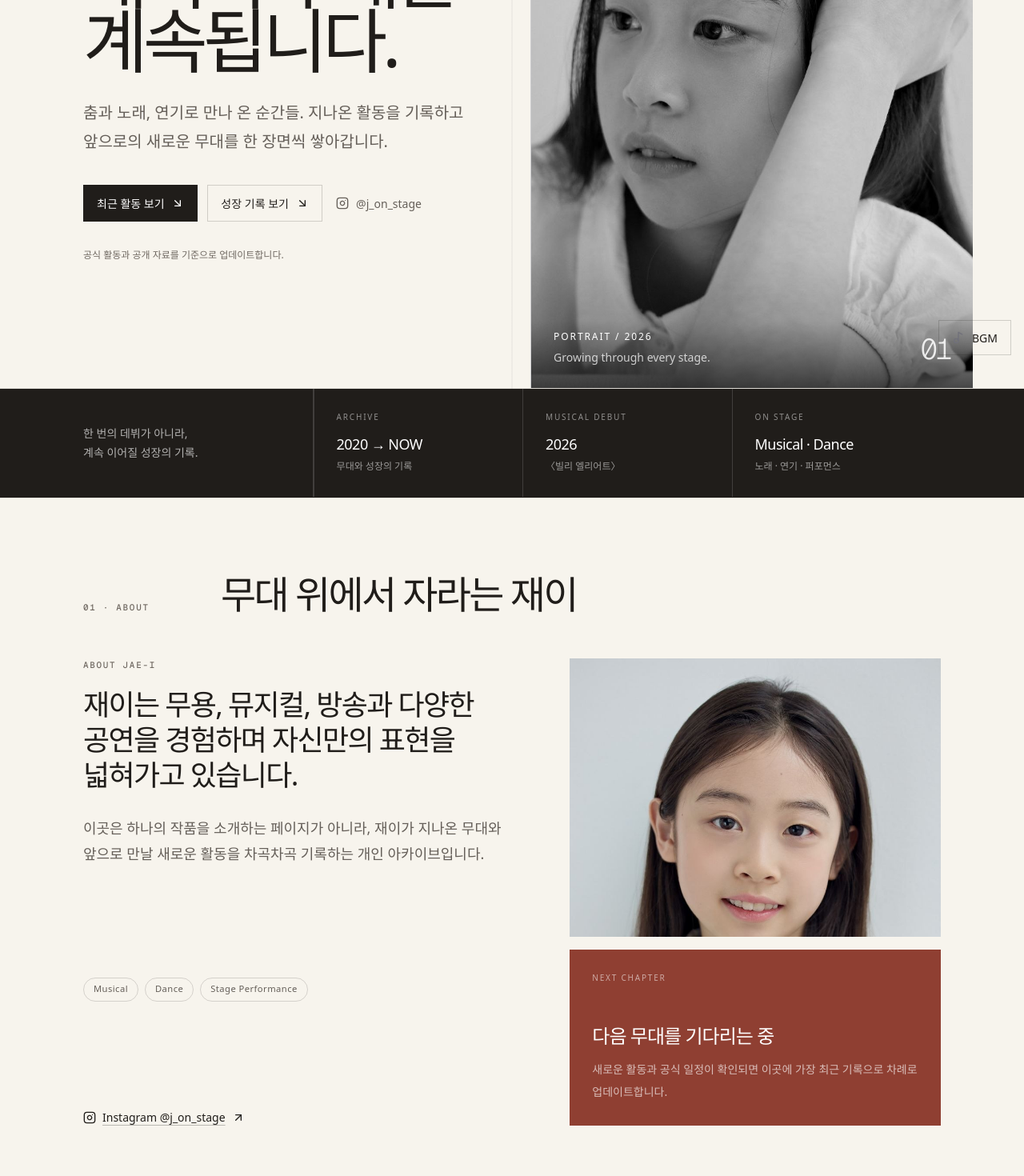
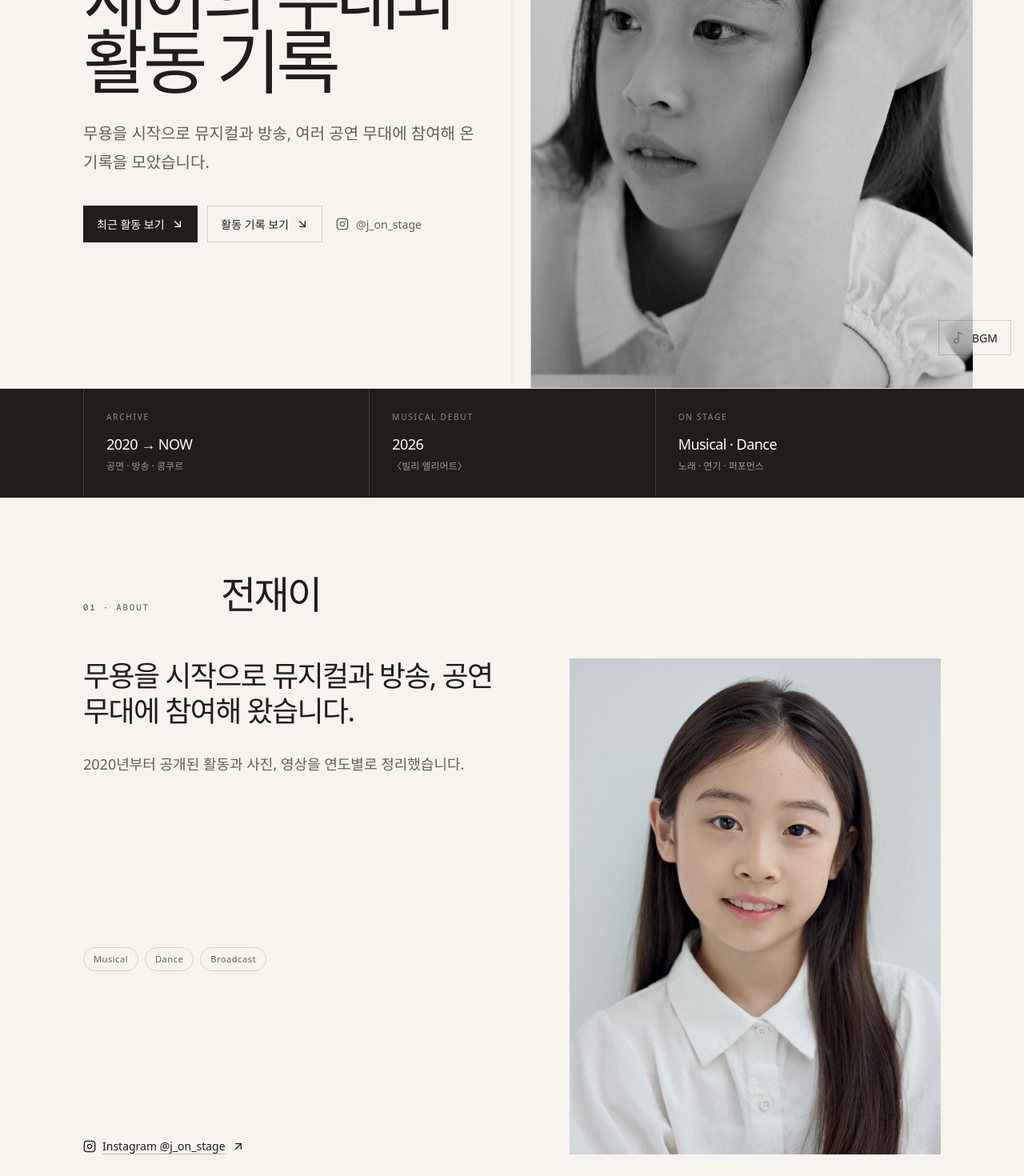
Before and after one commit to Jeonyomi/jaei-web, a Next.js app: page / in a window 1280 px wide. Shown: the part 340-1810 px from the top of the page at 80% size. Built offline with nearby package versions, Linux system fonts and the light colour scheme.

Commit message:
fix: simplify archive copy and photo labels

```diff
--- a/src/components/Guestbook.tsx
+++ b/src/components/Guestbook.tsx
@@ -35,7 +35,7 @@ export function Guestbook() {
         throw new Error(json?.error || `HTTP ${res.status}`);
       }
 
-      setSent("응원 메시지가 저장되었습니다. 감사합니다!");
+      setSent("응원 메시지를 저장했습니다.");
       setName("");
       setMsg("");
     } catch (err) {
@@ -98,8 +98,7 @@ export function Guestbook() {
       </form>
 
       <div className="surface-tint p-5">
-        <p className="section-kicker">Guide</p>
-        <p className="mt-2 text-sm font-medium text-zinc-950">안내</p>
+        <p className="text-sm font-medium text-zinc-950">메시지 안내</p>
         <p className="mt-2 text-sm leading-6 text-zinc-700">{site.guestbook.note}</p>
         <p className="mt-4 text-xs text-zinc-500">메시지는 저장되며, 공개 페이지에는 표시되지 않습니다.</p>
       </div>
--- a/src/components/Hero.tsx
+++ b/src/components/Hero.tsx
@@ -48,7 +48,6 @@ export function Hero() {
             </a>
           </div>
 
-          <p className="mt-8 max-w-xl text-xs leading-5 text-[var(--muted-light)]">{site.hero.note}</p>
         </div>
 
         <div className="relative min-h-[560px] border-t border-black/10 bg-zinc-200 lg:min-h-full lg:border-l lg:border-t-0">
@@ -60,13 +59,6 @@ export function Hero() {
             sizes="(max-width: 1024px) 100vw, 48vw"
             className="object-cover"
           />
-          <div className="absolute inset-x-0 bottom-0 flex items-end justify-between bg-gradient-to-t from-black/65 via-black/15 to-transparent px-5 pb-5 pt-24 text-white sm:px-7 sm:pb-7">
-            <div>
-              <p className="text-xs font-medium tracking-[0.16em]">PORTRAIT / 2026</p>
-              <p className="mt-2 text-sm text-white/75">Growing through every stage.</p>
-            </div>
-            <span className="font-mono text-4xl font-light tracking-[-0.08em] text-white/85">01</span>
-          </div>
         </div>
       </div>
     </section>
--- a/src/components/Highlights.tsx
+++ b/src/components/Highlights.tsx
@@ -3,13 +3,7 @@ import { site } from "@/content/content";
 export function Highlights() {
   return (
     <section className="border-b border-black/10 bg-[var(--ink)] text-white" aria-label="재이 활동 요약">
-      <div className="mx-auto grid w-full max-w-6xl grid-cols-1 px-5 sm:px-8 md:grid-cols-[1.1fr_repeat(3,1fr)] lg:px-10">
-        <div className="flex items-center border-white/15 py-7 md:border-r md:pr-7">
-          <p className="max-w-xs text-sm leading-6 text-white/65">
-            한 번의 데뷔가 아니라,
-            <br />계속 이어질 성장의 기록.
-          </p>
-        </div>
+      <div className="mx-auto grid w-full max-w-6xl grid-cols-1 px-5 sm:px-8 md:grid-cols-3 lg:px-10">
         {site.highlights.map((item) => (
           <div key={item.label} className="border-t border-white/15 py-7 md:border-l md:border-t-0 md:px-7">
             <p className="text-[10px] font-medium tracking-[0.18em] text-white/50">{item.label}</p>
--- a/src/components/Journey.tsx
+++ b/src/components/Journey.tsx
@@ -21,7 +21,6 @@ export function Journey() {
             <section key={year} className="grid grid-cols-1 border-b border-black/12 py-8 md:grid-cols-[150px_1fr] md:gap-8">
             <div>
               <h3 className="text-4xl font-medium tracking-[-0.055em] text-[var(--ink)]">{year}</h3>
-              <p className="mt-2 text-[10px] font-medium tracking-[0.18em] text-[var(--muted-light)]">STAGE LOG</p>
             </div>
             <ol className="mt-6 divide-y divide-black/10 md:mt-0">
               {items.map((item) => (
--- a/src/components/ProfileIntro.tsx
+++ b/src/components/ProfileIntro.tsx
@@ -8,8 +8,7 @@ export function ProfileIntro() {
     <div className="grid grid-cols-1 gap-10 lg:grid-cols-[1.08fr_0.92fr] lg:gap-16">
       <div className="flex flex-col justify-between">
         <div>
-          <p className="section-kicker">{site.profile.eyebrow}</p>
-          <p className="mt-5 max-w-3xl break-keep text-3xl font-medium leading-[1.28] tracking-[-0.045em] text-[var(--ink)] sm:text-4xl sm:leading-[1.22]">
+          <p className="max-w-3xl break-keep text-3xl font-medium leading-[1.28] tracking-[-0.045em] text-[var(--ink)] sm:text-4xl sm:leading-[1.22]">
             {site.profile.lead}
           </p>
           <p className="mt-7 max-w-2xl break-keep text-base leading-8 text-[var(--muted)] sm:text-lg">
@@ -37,8 +36,7 @@ export function ProfileIntro() {
         </a>
       </div>
 
-      <div className="grid grid-cols-1 gap-4 sm:grid-cols-2 lg:grid-cols-1">
-        <div className="relative aspect-[4/3] overflow-hidden bg-zinc-200">
+      <div className="relative min-h-[460px] overflow-hidden bg-zinc-200 lg:min-h-[620px]">
           <Image
             src={site.profile.image}
             alt={site.profile.imageAlt}
@@ -46,14 +44,6 @@ export function ProfileIntro() {
             sizes="(max-width: 1024px) 100vw, 42vw"
             className="object-cover object-top"
           />
-        </div>
-        <div className="next-stage-panel flex min-h-[220px] flex-col justify-between p-6 sm:p-7">
-          <p className="text-[10px] font-medium tracking-[0.18em] text-white/55">{site.profile.nextStage.eyebrow}</p>
-          <div className="mt-12">
-            <h3 className="text-2xl font-medium tracking-[-0.04em] text-white">{site.profile.nextStage.title}</h3>
-            <p className="mt-3 break-keep text-sm leading-7 text-white/65">{site.profile.nextStage.body}</p>
-          </div>
-        </div>
       </div>
     </div>
   );
--- a/src/components/Stories.tsx
+++ b/src/components/Stories.tsx
@@ -20,7 +20,7 @@ export function Stories() {
           className="group flex min-h-[360px] flex-col justify-between bg-[var(--ink)] p-7 text-white transition-transform duration-300 hover:-translate-y-1 sm:p-9"
         >
           <div className="flex items-center justify-between gap-4">
-            <p className="text-[10px] font-medium tracking-[0.18em] text-white/50">FEATURED STORY</p>
+            <p className="text-xs text-white/50">주요 소식</p>
             <ArrowUpRight className="h-5 w-5 text-white/60 transition-transform group-hover:translate-x-0.5 group-hover:-translate-y-0.5" aria-hidden="true" />
           </div>
           <div className="mt-16">
--- a/src/content/content.ts
+++ b/src/content/content.ts
@@ -36,65 +36,57 @@ export type ActivityItem = {
 
 export const site = {
   title: "Jae-i on Stage",
-  description: "재이가 지나온 무대와 앞으로의 새로운 활동을 한 장면씩 쌓아가는 성장 아카이브",
+  description: "전재이의 공연과 활동을 정리한 개인 아카이브",
   nav: [
     { label: "재이 소개", href: "#about" },
     { label: "최근 활동", href: "#activities" },
-    { label: "성장 기록", href: "#journey" },
+    { label: "활동 기록", href: "#journey" },
     { label: "소식", href: "#stories" },
     { label: "갤러리", href: "#gallery" },
     { label: "응원", href: "#guestbook" },
   ] satisfies NavItem[],
   hero: {
-    eyebrow: "JAE-I · ACTIVITY ARCHIVE",
-    headline: "재이의 무대는\n계속됩니다.",
+    eyebrow: "JAE-I ON STAGE",
+    headline: "재이의 무대와\n활동 기록",
     subheadline:
-      "춤과 노래, 연기로 만나 온 순간들. 지나온 활동을 기록하고 앞으로의 새로운 무대를 한 장면씩 쌓아갑니다.",
+      "무용을 시작으로 뮤지컬과 방송, 여러 공연 무대에 참여해 온 기록을 모았습니다.",
     image: "/gallery/portrait-2026-02.jpg",
     imageAlt: "재이의 흑백 프로필 사진",
     ctas: [
       { label: "최근 활동 보기", href: "#activities", variant: "primary" as const },
-      { label: "성장 기록 보기", href: "#journey", variant: "secondary" as const },
+      { label: "활동 기록 보기", href: "#journey", variant: "secondary" as const },
     ],
-    note: "공식 활동과 공개 자료를 기준으로 업데이트합니다.",
   },
   highlights: [
-    { label: "ARCHIVE", value: "2020 → NOW", note: "무대와 성장의 기록" },
+    { label: "ARCHIVE", value: "2020 → NOW", note: "공연 · 방송 · 콩쿠르" },
     { label: "MUSICAL DEBUT", value: "2026", note: "〈빌리 엘리어트〉" },
     { label: "ON STAGE", value: "Musical · Dance", note: "노래 · 연기 · 퍼포먼스" },
   ],
   profile: {
-    eyebrow: "ABOUT JAE-I",
-    title: "무대 위에서 자라는 재이",
+    title: "전재이",
     lead:
-      "재이는 무용, 뮤지컬, 방송과 다양한 공연을 경험하며 자신만의 표현을 넓혀가고 있습니다.",
+      "무용을 시작으로 뮤지컬과 방송, 공연 무대에 참여해 왔습니다.",
     body:
-      "이곳은 하나의 작품을 소개하는 페이지가 아니라, 재이가 지나온 무대와 앞으로 만날 새로운 활동을 차곡차곡 기록하는 개인 아카이브입니다.",
-    focus: ["Musical", "Dance", "Stage Performance"],
+      "2020년부터 공개된 활동과 사진, 영상을 연도별로 정리했습니다.",
+    focus: ["Musical", "Dance", "Broadcast"],
     image: "/gallery/portrait-2026-01.jpg",
     imageAlt: "재이의 밝은 프로필 사진",
     instagram: {
       label: "Instagram @j_on_stage",
       href: "https://www.instagram.com/j_on_stage/",
     },
-    nextStage: {
-      eyebrow: "NEXT CHAPTER",
-      title: "다음 무대를 기다리는 중",
-      body: "새로운 활동과 공식 일정이 확인되면 이곳에 가장 최근 기록으로 차례로 업데이트합니다.",
-    },
   },
   activities: [
     {
       slug: "billy-elliot-2026",
       featured: true,
-      eyebrow: "RECENT ACTIVITY · 2026",
+      eyebrow: "2026",
       title: "뮤지컬 〈빌리 엘리어트〉",
       role: "발레걸즈 · 킬리 깁슨 역",
       period: "2026.04.12 — 07.26",
       venue: "블루스퀘어 우리은행홀",
-      status: "공연 종료 · ARCHIVE",
-      summary:
-        "재이의 첫 뮤지컬 무대. 춤과 노래, 연기를 함께 경험한 〈빌리 엘리어트〉는 앞으로 이어질 활동 기록의 새로운 출발점으로 남았습니다.",
+      status: "공연 종료",
+      summary: "재이의 첫 뮤지컬 출연작입니다.",
       mainImage: "/gallery/performance-2026-03.jpg",
       mainImageAlt: "뮤지컬 빌리 엘리어트 공연 장면",
       detailImage: "/gallery/performance-2026-08.jpg",
@@ -112,8 +104,8 @@ export const site = {
     },
   ] satisfies ActivityItem[],
   journey: {
-    title: "무대가 쌓인 시간",
-    note: "무용에서 뮤지컬, 방송과 행사 공연까지. 공개된 프로그램과 공식 기록을 기준으로 정리했습니다.",
+    title: "활동 기록",
+    note: "공개된 프로그램과 공식 자료를 기준으로 정리했습니다.",
     items: [
       {
         year: "2026",
@@ -223,16 +215,15 @@ export const site = {
     ] satisfies JourneyItem[],
   },
   stories: {
-    title: "소식과 기록",
-    note: "재이의 최근 활동을 다룬 공식 콘텐츠와 언론 기록입니다.",
+    title: "소식",
+    note: "공식 콘텐츠와 기사 링크입니다.",
     items: [
       {
         featured: true,
         date: "2026.04.23",
         source: "신시컴퍼니 블로그",
         title: "[빌Real] Ep10: 〈빌리 엘리어트〉 비하인드 공개",
-        summary:
-          "현장 분위기와 작품 준비 과정을 담은 〈빌리 엘리어트〉 비하인드 콘텐츠가 공개됐습니다.",
+        summary: "출연진의 연습과 공연 준비 과정을 소개한 콘텐츠입니다.",
         href: "https://blog.naver.com/seenseecom/224262656258",
       },
       {
@@ -240,7 +231,7 @@ export const site = {
         date: "2026.04.09",
         source: "신시컴퍼니 블로그",
         title: "[빌Real] Ep9: 쇼앤텔 비하인드 공개",
-        summary: "쇼앤텔의 무대 시연과 질의응답, 배우들의 연습실 풍경을 담은 기록입니다.",
+        summary: "쇼앤텔 무대 시연과 질의응답, 연습실 모습을 담았습니다.",
         href: "https://m.blog.naver.com/PostView.naver?blogId=seenseecom&logNo=224246675719&navType=by",
       },
       {
@@ -248,7 +239,7 @@ export const site = {
         date: "2026.04.06",
         source: "YouTube",
         title: "2026 영재발굴단 인피니티 영상 공개",
-        summary: "뮤지컬 〈빌리 엘리어트〉 차세대 주인공들과 작품의 이야기를 소개합니다.",
+        summary: "〈빌리 엘리어트〉 차세대 출연진을 소개한 영상입니다.",
         href: "https://www.youtube.com/watch?v=4eQ0dpWhT9o",
       },
       {
@@ -256,7 +247,7 @@ export const site = {
         date: "2026.03.26",
         source: "신시컴퍼니 블로그",
         title: "[빌Real] Ep8: 왓츠 인 마이 백 2화",
-        summary: "출연진의 애정 어린 소지품과 연습실 안팎의 모습을 만날 수 있는 비하인드 콘텐츠입니다.",
+        summary: "출연진의 소지품과 연습실 안팎 모습을 담았습니다.",
         href: "https://m.blog.naver.com/PostView.naver?blogId=seenseecom&logNo=224230054088&navType=by",
       },
       {
@@ -264,7 +255,7 @@ export const site = {
         date: "2026.03.10",
         source: "연합뉴스",
         title: "‘빌리 엘리어트’ 쇼앤텔 현장 공개",
-        summary: "고양아람누리 아람극장에서 열린 쇼앤텔의 주요 장면과 현장 분위기를 전했습니다.",
+        summary: "고양아람누리에서 열린 쇼앤텔 현장 기사입니다.",
         href: "https://naver.me/GLhjfDU4",
       },
       {
@@ -272,32 +263,31 @@ export const site = {
         date: "2026.02.10",
         source: "뉴데일리",
         title: "전체 상견례 및 연습 돌입 소식",
-        summary: "전체 상견례와 함께 본격적인 연습이 시작된 현장 소식을 전했습니다.",
+        summary: "상견례와 연습 시작을 알린 기사입니다.",
         href: "https://www.newdaily.co.kr/site/data/html/2026/02/10/2026021000060.html",
       },
     ] satisfies StoryItem[],
   },
   gallery: {
-    title: "장면들",
-    note: "프로필, 연습과 공연의 순간을 시간에 따라 계속 더해가는 이미지 아카이브입니다.",
+    title: "사진과 영상",
+    note: "프로필과 공연 사진, 영상을 모았습니다.",
     images: [
-      { src: "/gallery/portrait-2026-01.jpg", alt: "재이 프로필 사진", caption: "Portrait · 2026" },
-      { src: "/gallery/1.jpg", alt: "재이의 전신 프로필 사진", caption: "Portrait · 2026" },
-      { src: "/gallery/2.jpg", alt: "재이의 빌리 엘리어트 프로필 사진", caption: "Billy Elliot · 2026" },
-      { src: "/gallery/performance-2026-clip-01.mp4", alt: "재이 공연 현장 영상", caption: "On Stage · 2026", type: "video" },
-      { src: "/gallery/performance-2026-01.jpg", alt: "재이의 공연 준비 기록", caption: "Backstage · 2026" },
-      { src: "/gallery/performance-2026-02.jpg", alt: "뮤지컬 빌리 엘리어트 공연 장면", caption: "Billy Elliot · 2026" },
-      { src: "/gallery/performance-2026-04.jpg", alt: "뮤지컬 빌리 엘리어트 커튼콜 장면", caption: "Curtain Call · 2026" },
-      { src: "/gallery/performance-2026-06.jpg", alt: "뮤지컬 빌리 엘리어트 공연 장면", caption: "On Stage · 2026" },
-      { src: "/gallery/performance-2026-07.jpg", alt: "뮤지컬 빌리 엘리어트 활동 사진", caption: "Company · 2026" },
+      { src: "/gallery/portrait-2026-01.jpg", alt: "재이 프로필 사진", caption: "" },
+      { src: "/gallery/1.jpg", alt: "재이의 전신 프로필 사진", caption: "" },
+      { src: "/gallery/2.jpg", alt: "재이의 빌리 엘리어트 프로필 사진", caption: "빌리 엘리어트 · 2026" },
+      { src: "/gallery/performance-2026-clip-01.mp4", alt: "재이 공연 현장 영상", caption: "공연 · 2026", type: "video" },
+      { src: "/gallery/performance-2026-01.jpg", alt: "재이의 공연 준비 기록", caption: "공연 준비 · 2026" },
+      { src: "/gallery/performance-2026-02.jpg", alt: "뮤지컬 빌리 엘리어트 공연 장면", caption: "빌리 엘리어트 · 2026" },
+      { src: "/gallery/performance-2026-04.jpg", alt: "뮤지컬 빌리 엘리어트 커튼콜 장면", caption: "커튼콜 · 2026" },
+      { src: "/gallery/performance-2026-06.jpg", alt: "뮤지컬 빌리 엘리어트 공연 장면", caption: "공연 · 2026" },
+      { src: "/gallery/performance-2026-07.jpg", alt: "뮤지컬 빌리 엘리어트 활동 사진", caption: "출연진 · 2026" },
     ],
   },
   guestbook: {
-    title: "재이에게 응원 보내기",
-    note: "비방, 개인정보 또는 상업성 내용은 저장되지 않거나 삭제될 수 있습니다.",
+    title: "응원 메시지",
+    note: "비방, 개인정보, 상업성 내용은 삭제될 수 있습니다.",
   },
   footer: {
-    disclaimer:
-      "재이가 지나온 무대와 성장 기록을 모으는 개인 아카이브입니다. 공연·기사 정보와 이미지 권리는 각 제작사 및 원출처를 우선합니다.",
+    disclaimer: "공연·기사 정보와 이미지의 권리는 각 제작사와 원출처에 있습니다.",
   },
 };
```
Also changed, not shown: src/components/Gallery.tsx (+7 -10 lines), 2 other files (tests, documents, lock files or other folders).
